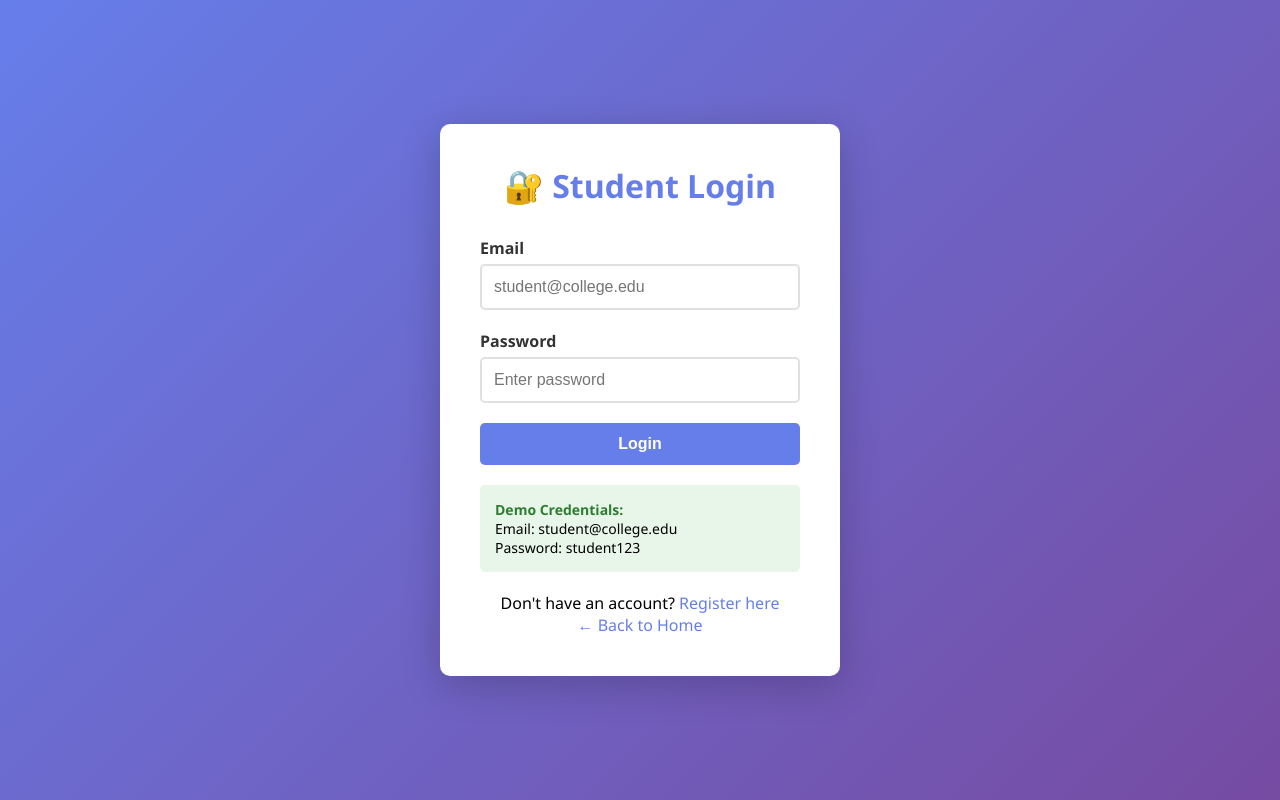
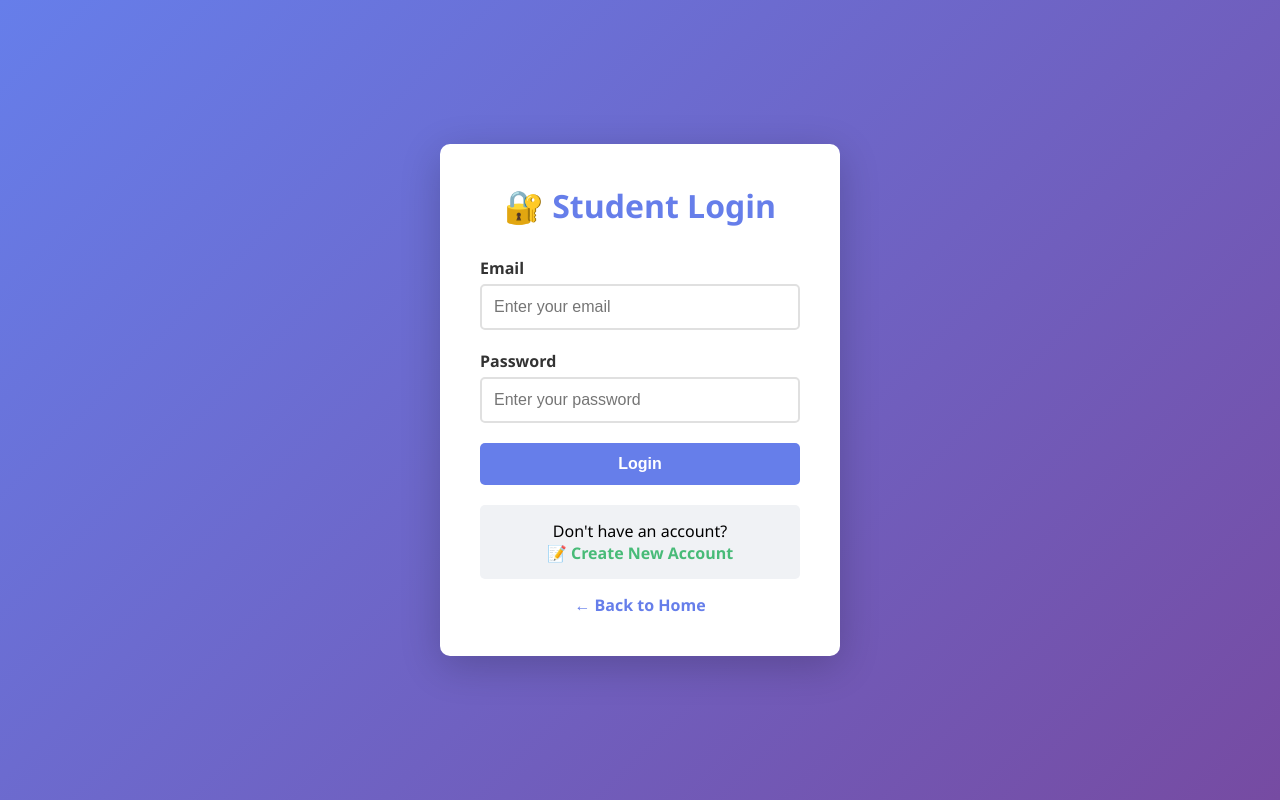
Before and after one commit to iram-mulla/course-recommendation-system, a Node project: template frontend/views/login.ejs in a window 1280 px wide. Run offline with Node 20 templates, Linux system fonts and the light colour scheme; the template is opened without the code that fills it, so the values that code supplies are empty.

Commit message:
Fixed login, register, ML fallback, removed demo credentials

```diff
--- a/frontend/views/login.ejs
+++ b/frontend/views/login.ejs
@@ -15,9 +15,9 @@
         .btn:hover { background: #5a67d8; }
         .error { background: #fce4ec; color: #c62828; padding: 10px; border-radius: 5px; margin-bottom: 20px; text-align: center; }
         .links { text-align: center; margin-top: 20px; }
-        .links a { color: #667eea; text-decoration: none; }
-        .demo { background: #e8f5e9; padding: 15px; border-radius: 5px; margin-top: 20px; font-size: 14px; }
-        .demo strong { color: #2e7d32; }
+        .links a { color: #667eea; text-decoration: none; font-weight: bold; }
+        .register-link { margin-top: 20px; padding: 15px; background: #f0f2f5; border-radius: 5px; text-align: center; }
+        .register-link a { color: #48bb78; font-weight: bold; text-decoration: none; font-size: 16px; }
     </style>
 </head>
 <body>
@@ -31,24 +31,22 @@
         <form method="POST" action="/login">
             <div class="form-group">
                 <label>Email</label>
-                <input type="email" name="email" required placeholder="student@college.edu">
+                <input type="email" name="email" required placeholder="Enter your email">
             </div>
             <div class="form-group">
                 <label>Password</label>
-                <input type="password" name="password" required placeholder="Enter password">
+                <input type="password" name="password" required placeholder="Enter your password">
             </div>
             <button type="submit" class="btn">Login</button>
         </form>
 
-        <div class="demo">
-            <p><strong>Demo Credentials:</strong></p>
-            <p>Email: student@college.edu</p>
-            <p>Password: student123</p>
+        <div class="register-link">
+            <p>Don't have an account?</p>
+            <a href="/register">📝 Create New Account</a>
         </div>
 
-        <div class="links">
-            <p>Don't have an account? <a href="/register">Register here</a></p>
-            <p><a href="/">← Back to Home</a></p>
+        <div class="links" style="margin-top: 15px;">
+            <a href="/">← Back to Home</a>
         </div>
     </div>
 </body>
```
Also changed, not shown: frontend/server.js (+15 -2 lines), frontend/views/course.ejs (+6 -1 lines), frontend/views/register.ejs (+8 -7 lines), 1 other file.
